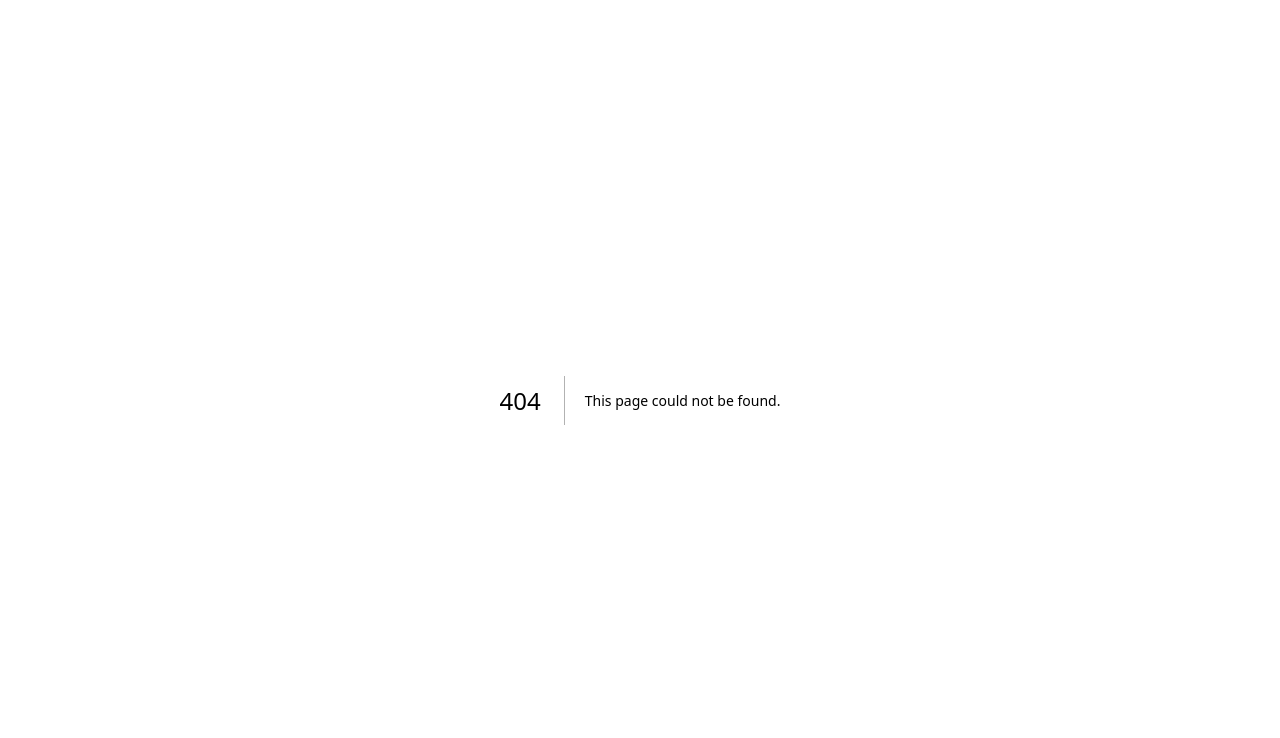
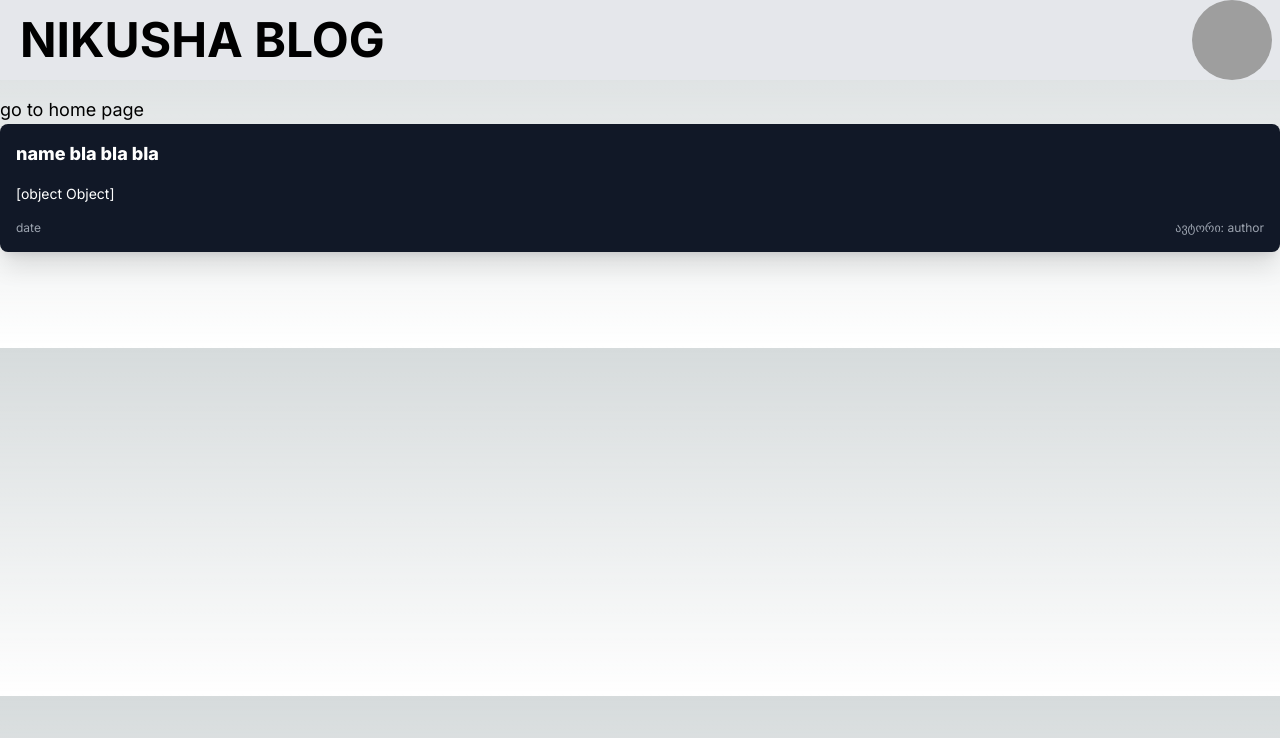
Before and after one commit to jakChi/blog-v2, a Next.js app: page /blog in a window 1280 px wide. Before the commit this address had no page. Shown: the top 738 px of the page. Built offline with nearby package versions, Linux system fonts and the light colour scheme; grey boxes are pictures that could not be loaded.

Commit message:
added navbar and blog page

```diff
--- /dev/null
+++ b/app/blog/page.jsx
@@ -0,0 +1,26 @@
+import Link from "next/link";
+
+export default function Blog() {
+  return (
+    <div className="my-24 text-lg">
+      <Link href={"/"}>go to home page</Link>
+      <div
+        id="blog-container"
+        className="bg-gray-900 text-white shadow-xl rounded-lg p-4 container group transition-all duration-400"
+      >
+        <h2 id="blog-name" className="text-lg font-extrabold mb-4">
+          name bla bla bla
+        </h2>
+        <div className="text-sm mb-4 line-clamp-2 group-hover:line-clamp-none">
+          <div dangerouslySetInnerHTML={{ __html: <div>bla</div> }} />
+        </div>
+        <div className="flex justify-between items-end">
+          <h5 className="text-xs text-gray-400">date</h5>
+          <h5 className="text-xs text-gray-400">
+            ავტორი: <span>author</span>
+          </h5>
+        </div>
+      </div>
+    </div>
+  );
+}
--- /dev/null
+++ b/app/components/Navbar.jsx
@@ -0,0 +1,29 @@
+export default function Navbar () {
+  return (
+    <nav className="bg-gray-200 dark:bg-gray-800 fixed top-0 left-0 w-screen h-16 sm:h-20 flex justify-between">
+      <header className="px-5 py-4">
+        <a
+          href="https://github.com/jakChi/blog-v2"
+          rel="noreferrer"
+          target="_blank"
+          className="text-xl sm:text-5xl font-bold"
+        >
+          NIKUSHA BLOG
+        </a>
+      </header>
+      <div className="group">
+        <img
+          className="w-20 h-20 mx-2 cursor-pointer object-cover rounded-full"
+          src={
+            "https://celebmafia.com/wp-content/uploads/2021/08/sydney-sweeney-photoshoot-august-2021-9.jpg"
+          }
+          alt="პროფილის ფოტო"
+        />
+        <div className="bg-gray-200 dark:bg-gray-800 absolute -right-full group-hover:right-0 top-0 w-60 h-screen transition-all duration-300 sm:delay-300">
+          {/* <UserInfo user={user} auth={auth} setUser={setUser} /> */}
+          userInfo must be here
+        </div>
+      </div>
+    </nav>
+  );
+}
--- a/app/layout.js
+++ b/app/layout.js
@@ -1,5 +1,6 @@
 import { Inter } from "next/font/google";
 import "./globals.css";
+import Navbar from "./components/Navbar";
 
 const inter = Inter({ subsets: ["latin"] });
 
@@ -11,7 +12,10 @@ export const metadata = {
 export default function RootLayout({ children }) {
   return (
     <html lang="en">
-      <body className={inter.className}>{children}</body>
+      <body className={inter.className}>
+        <Navbar />
+        {children}
+      </body>
     </html>
   );
 }
--- a/app/page.js
+++ b/app/page.js
@@ -1,13 +1,11 @@
 import Image from "next/image";
+import Link from "next/link";
 
 export default function Home() {
   return (
     <main className="flex min-h-screen flex-col items-center justify-between p-24">
-<<<<<<< HEAD
-     good
-=======
-     <p>Avoieee</p>
->>>>>>> 0c9d9814eb8d2f66bc7db14b6bf9dff3bcf514e3
+      blogebi ganlagdeba aq, mere titoeuls ro daaklieb gadaxval calke pageze
+      <Link href="/blog">Click BLOG</Link>
     </main>
   );
 }
```
